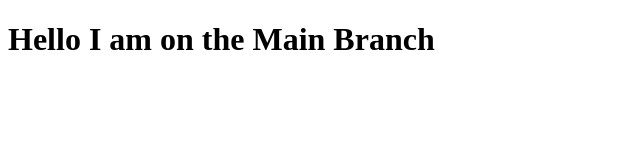
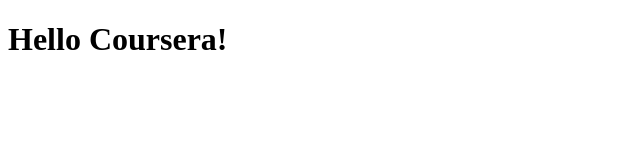
Before and after one commit to anthony-dev999/coursera-test, a plain HTML site: page index.html in a window 1280 px wide. Shown: the whole page, without its empty margins (0-640 px from the left). Drawn offline with Linux system fonts and the light colour scheme.

Commit message:
Another Commit

```diff
--- a/index.html
+++ b/index.html
@@ -7,6 +7,6 @@
     <title>Document</title>
 </head>
 <body>
-    <h1>Hello I am on the Main Branch</h1>
+    <h1>Hello Coursera!</h1>
 </body>
 </html>
```
